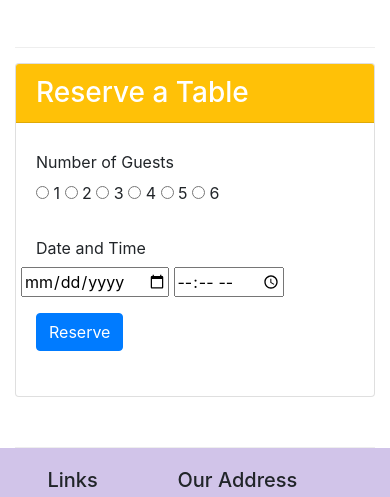
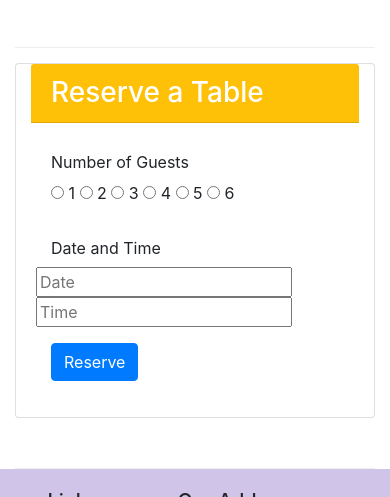
Before and after one commit to KorNito/front-end-web-ui-frameworks-and-tools-bootstrap-4, a website: page index.html in a window 390 px wide. Shown: the part 1981-2478 px from the top of the page. Drawn offline with nearby package versions, Linux system fonts and the light colour scheme.

Commit message:
Made table reservation form responsive

```diff
--- a/index.html
+++ b/index.html
@@ -95,7 +95,7 @@
         </div>
 
         <div class="row row-content">
-            <div class="card">
+            <div class="card col-sm-8 offset-sm-2 col-12">
                 <h3 class="card-header bg-warning text-white">Reserve a Table</h3>
                 <div class="card-body">
                     <form>
@@ -119,8 +119,8 @@
                         <div class="form-group row">
                             <label class="col-md-3 col-form-label">Date and Time</label>
                             <div>
-                                <input type="date" name="date-and-time" placeholder="Date">
-                                <input type="time" name="date-and-time" placeholder="Time">
+                                <input type="text" name="date-and-time" placeholder="Date">
+                                <input type="text" name="date-and-time" placeholder="Time">
                             </div>
                         </div>
                         <div class="form-group row offset-md-2 col-md-10">
```
